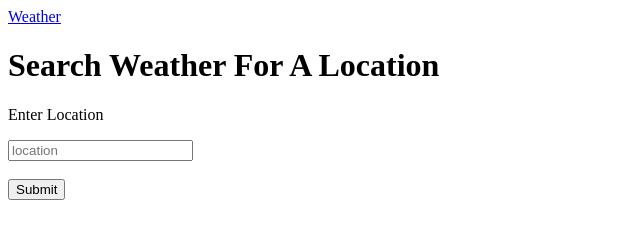
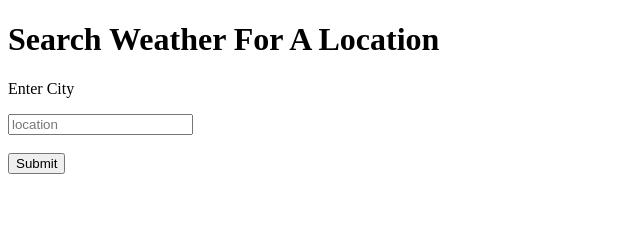
Before and after one commit to Shagens/WEATHER-APP, a plain HTML site: page index.html in a window 1280 px wide. Shown: the whole page, without its empty margins (0-640 px from the left). Drawn offline with Linux system fonts and the light colour scheme; files whose address does not match are found by name.

Commit message:
Update index.html

```diff
--- a/index.html
+++ b/index.html
@@ -4,19 +4,19 @@
     <meta charset="UTF-8">
     <meta http-equiv="X-UA-Compatible" content="IE=edge">
     <meta name="viewport" content="width=device-width, initial-scale=1.0">
-    <title>Document</title>
+    <title>Weather Now!</title>
     <link rel="stylesheet" href=""/>
 </head>
 <body>
     <nav class="navbar navbar-dark bg-primary nb-3">
         <div class="container">
-            <a href="a" class="navbar-brand">Weather</a>
+            <a href="a" class="navbar-brand"></a>
         </div>
     </nav>
     <div class="container searchContainer">
         <div class="search card card-body">
             <h1>Search Weather For A Location</h1>
-            <p class="lead">Enter Location</p>
+            <p class="lead">Enter City</p>
             <input type="text" id="searchUser" class="form-control" placeholder="location"/>
         </div>
         <br />
```
